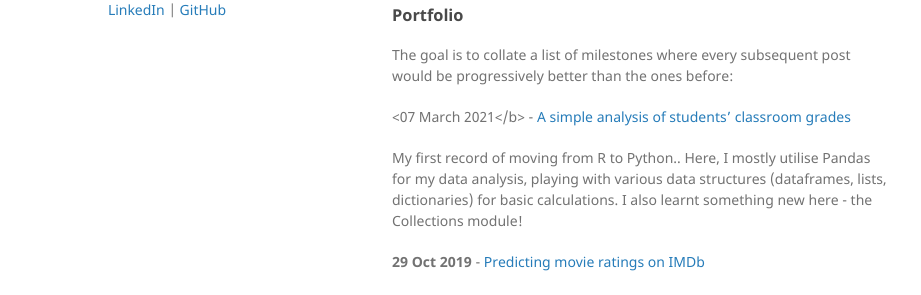
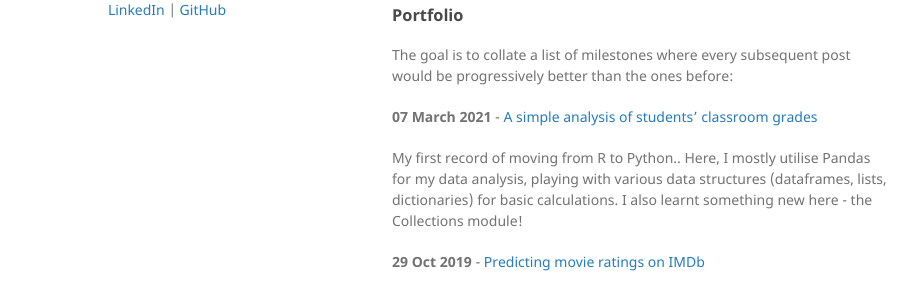
Before and after one commit to ashleythy/ashleythy.github.io, a Jekyll site: the page built from index.md, in a window 1280 px wide and 900 px high. Shown: the part 422-717 px from the top of the window, without its empty margins (178-1099 px from the left). Built offline with Jekyll 4.4.1, drawn with Linux system fonts in a browser that asks for light colours; our own code applies the rules of GitHub Pages for plain Markdown files.

```diff
--- a/index.md
+++ b/index.md
@@ -15,7 +15,7 @@ I aspire to one day work in the intersection of big data and global health. As s
 
 The goal is to collate a list of milestones where every subsequent post would be progressively better than the ones before:
 
-<07 March 2021</b> - [A simple analysis of students' classroom grades](/html/entry7.html)
+<b>07 March 2021</b> - [A simple analysis of students' classroom grades](/html/entry7.html)
 
 My first record of moving from R to Python.. Here, I mostly utilise Pandas for my data analysis, playing with various data structures (dataframes, lists, dictionaries) for basic calculations. I also learnt something new here - the Collections module!
 
```
